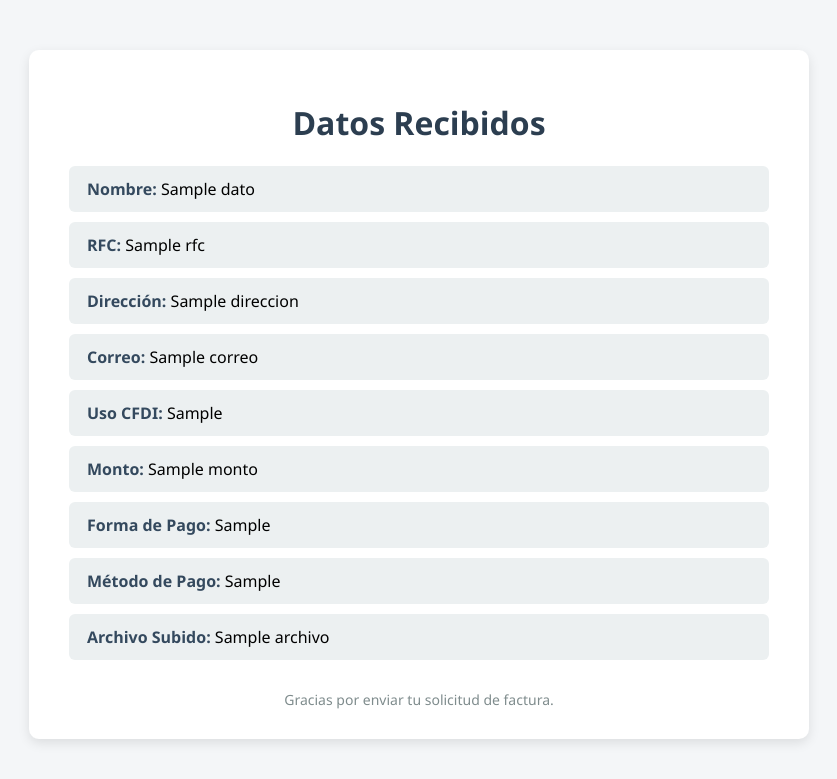
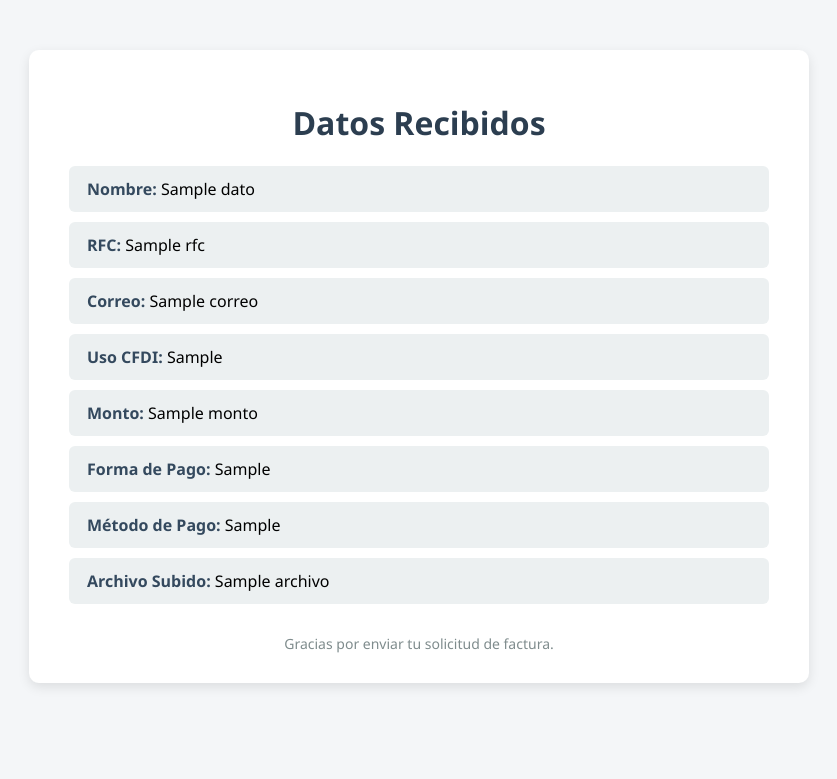
Before and after one commit to JMCisnerosP/FacturaCiesa, a Flask app: template Formulario_Factura_app/templates/confirmacion.html in a window 1280 px wide. Shown: the top 779 px of the page, without its empty margins (221-1058 px from the left). Run offline with Flask 3, Linux system fonts and the light colour scheme; the template is opened without the code that fills it: most values are stand-ins (such as "Sample title", 1, 10 or a date in 2020).

Commit message:
Update confirmacion.html

```diff
--- a/Formulario_Factura_app/templates/confirmacion.html
+++ b/Formulario_Factura_app/templates/confirmacion.html
@@ -51,7 +51,6 @@
         <ul>
             <li><strong>Nombre:</strong> {{ datos.nombre }}</li>
             <li><strong>RFC:</strong> {{ datos.rfc }}</li>
-            <li><strong>Dirección:</strong> {{ datos.direccion }}</li>
             <li><strong>Correo:</strong> {{ datos.correo }}</li>
             <li><strong>Uso CFDI:</strong> {{ datos.uso_cfdi }}</li>
             <li><strong>Monto:</strong> {{ monto }}</li>
```
